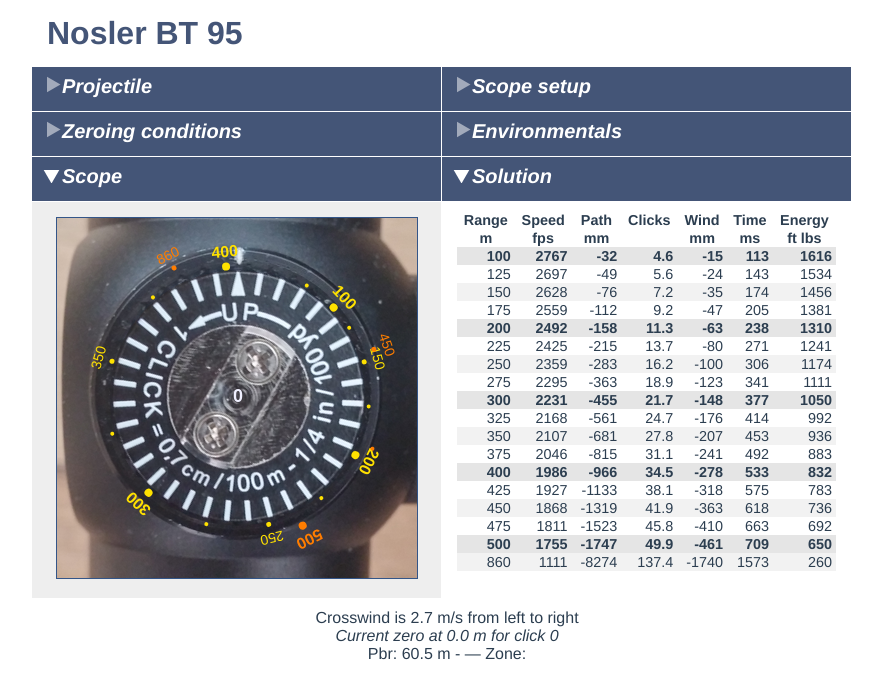
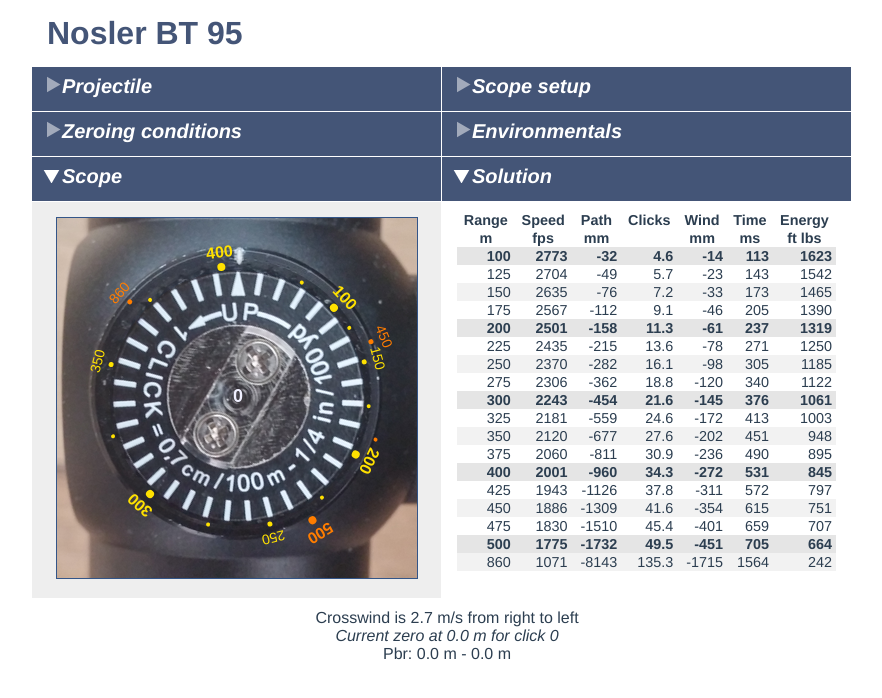
Before and after one commit to johannthorir/vue-standard, a Vue app: page / in a window 1280 px wide. Shown: the top 698 px of the page, without its empty margins (193-1075 px from the left). Built offline with nearby package versions, Linux system fonts and the light colour scheme.

Commit message:
Switching to new solver

```diff
--- a/src/components/Standard.vue
+++ b/src/components/Standard.vue
@@ -1,3 +1,5 @@
+'use strict';
+
 <template>
 <div>
     <h1>{{ projectile.name }}</h1>
@@ -67,10 +69,10 @@
             <Solution :solution="solution" v-if="solution.show"></Solution>
         </div>
         <div class="info">
-            <div>Crosswind is {{ crossWindStrength.toFixed(1) }} m/s from {{ crossWindDirection < 0 ? "left to right" : "right to left "}}</div>
-            <div><i>Current zero at {{solution.zeroAt.toFixed(1)}} m for click {{ scopeInfo.currentClick - zeroInfo.click }}</i></div>
-            <div>Pbr: {{ solution.maxpathrange.toFixed(1) }} m - <span v-if="!isNaN(solution.outerpathrange)">{{ solution.outerpathrange.toFixed(1)}} m</span>
-            &mdash; Zone: <span v-if="!isNaN(solution.outerpath)">{{ ((solution.maxpath - solution.outerpath)*1000).toFixed(0)}} mm.</span></div>
+            <div>Crosswind is {{ crossWindStrength.toFixed(1) }} m/s from {{ crossWindDirection > 0 ? "left to right" : "right to left "}}</div>
+            <div><i>Current zero at {{solution.envelope.zeros.far.toFixed(1)}} m for click {{ scopeInfo.currentClick - zeroInfo.click }}</i></div>
+            <div>Pbr: {{ solution.envelope.pbr.near.toFixed(1) }} m - {{solution.envelope.pbr.far.toFixed(1) }} m
+            <span v-if="solution.envelope.maxPoint.y > 0"> &mdash; Zone: {{ ((solution.envelope.maxPoint.y * 2)*1000).toFixed(0)}} mm.</span></div>
         </div>
 
     </div>
@@ -196,11 +198,17 @@
 import StandardModel from './standard-model-wc.js';
 import Scope from './Scope.vue';
 import Vue from 'vue';
- /*
+import PointMassBallisticSolver from './bcd.js';
+
+
+var bcd = new PointMassBallisticSolver();
+
+/*
 var state = {
   source : null,
   initial : { x : 0, y : 0 },
 };
+
 
 
 Vue.directive('rotator', {
@@ -266,6 +274,9 @@
     NoneInteger:         { unit: "",         step: 1,     precision: 0, a: 0,  b: 1                 },
     Celsius:             { unit: "°C",       step: 0.1,   precision: 1, a: 0,  b: 1                 },
     CelsiusAsFahrenheit: { unit: "°F",       step: 0.1,   precision: 1, a: 32, b: 1.8               },
+    RADasDegrees:        { unit: "°",        step: 1,     precision: 0, a: 0,  b: 180.0/Math.PI     },
+    RADasClock:          { unit: "o'clock",  step: 1,     precision: 0, a: 0,  b: 6/Math.PI         },
+    RADAsMil:            { unit: "MIL",      step: 1,     precision: 0, a: 0,  b: 3200/Math.PI      },
     Degrees:             { unit: "°",        step: 1,     precision: 0, a: 0,  b: 1                 },
     DegreesAsClock:      { unit: "o'clock",  step: 1,     precision: 0, a: 0,  b: 12/360            },
     DegreesAsMil:        { unit: "MIL",      step: 1,     precision: 0, a: 0,  b: 6400/360          },
@@ -273,6 +284,10 @@
     MRADasCM:            { unit: "cm/100m",  step: 0.10,  precision: 1, a: 0,  b: 10                },
     MRADasIN:            { unit: "in/100yd", step: 0.05,  precision: 2, a: 0,  b: 3.60000009259259  },
     MRADasMOA:           { unit: "MOA",      step: 0.01,  precision: 2, a: 0,  b: 3.43774677078494  },
+    RADasMRAD:           { unit: "mrad",     step: 0.01,  precision: 2, a: 0,  b: 1000              },
+    RADasCM:             { unit: "cm/100m",  step: 0.10,  precision: 1, a: 0,  b: 10000             },
+    RADasIN:             { unit: "in/100yd", step: 0.05,  precision: 2, a: 0,  b: 3600.00009259259  },
+    RADasMOA:            { unit: "MOA",      step: 0.01,  precision: 2, a: 0,  b: 3437.74677078494  },
     HPA:                 { unit: "hPa",      step:1,      precision: 0, a: 0,  b: 1                 },
     HPAasINHG:           { unit: "inHg",     step:0.1,    precision: 1, a: 0,  b: 0.029529983071445 }
 };
@@ -286,7 +301,6 @@
 
 /* eslint key-spacing: 'off' */
 /* eslint no-multi-spaces : 'off' */
-// const localWeather = "http://api.openweathermap.org/data/2.5/weather?units=metric&id=3415496&appid=befec05f975ea0def35e4d528bd0695f"
 const localWeather = "https://vpn.kiesel.is/weather/keflavik.json"
 
 export default {
@@ -301,7 +315,7 @@
                         title : "KEF Environment at " + new Date(d.dt * 1000).toLocaleTimeString("IS-is"),
                         show : true,
                         windspeed     : d.wind.speed, // ms.
-                        winddirection : d.wind.deg, // degrees
+                        winddirection : d.wind.deg / 180 * Math.PI, // radians
                         temperature   : d.main.temp, // °C
                         pressure      : d.main.pressure,
                         shootdirection: this.environment.shootdirection
@@ -319,75 +333,69 @@
         bound : function(value, min, max) {
             return Math.max(min, Math.min(value, max));
         },
+        solve : function() {
+            var projectile_bc      = this.bound(this.projectile.bc, 0.1, 1.0);
+            var projectile_mass    = this.bound(this.projectile.weight, 1, 1000) / 15432; // grain to kg.
+            var reference          = this.bound(this.scopeInfo.height, 0.0,100) / 1000; // mm to metre.
 
-        solve : function() {
-            var projectile_bc           = this.bound(this.projectile.bc, 0.1, 1.0);
-            var zeroInfo_range          = this.bound(this.zeroInfo.range, 50,1000);
-            var zeroInfo_speed          = this.bound(this.zeroInfo.speed, 500, 5000);
-            var zeroInfo_pressure       = this.bound(this.zeroInfo.pressure,       910.0, 1100.0);
-            var zeroInfo_temperature    = this.bound(this.zeroInfo.temperature,     -30.0, 50.0);
-            var environment_temperature = this.bound(this.environment.temperature,  -30.0, 50.0);
-            var environment_pressure    = this.bound(this.environment.pressure,    910.0, 1100.0);
-            // console.log("Solving...")
-            var  sighting_temperature  = this.sm.celsius_to_fahrenheit(this.zeroInfo.temperature);
-            var  sighting_pressure     = this.sm.hPa_to_inHg(zeroInfo_pressure);
-            var  temperature           = this.sm.celsius_to_fahrenheit(this.environment.temperature);
-            var  air_pressure          = this.sm.hPa_to_inHg(this.environment.pressure);
-            var  bc_at_zero            = this.sm.AtmCorrect(projectile_bc, 0, sighting_pressure, sighting_temperature, 0.5 );
+            var zeroRange          = this.bound(this.zeroInfo.range, 50, 1000);
+            var zeroSpeed          = this.bound(this.zeroInfo.speed, 500, 5000) / 3.28084; // fps to metre
+            var zeroPressure       = this.bound(this.zeroInfo.pressure,       910.0, 1100.0);
+            var zeroTemperature    = this.bound(this.zeroInfo.temperature,     -30.0, 50.0);
+            var zeroOffset         = this.zeroInfo.offset / 1000; // mm to metre
 
-            this.projectile.adjustedSpeed = zeroInfo_speed + (environment_temperature - zeroInfo_temperature)*this.projectile.tempSens;
-            this.projectile.adjustedBC    = this.sm.AtmCorrect(projectile_bc, 0, air_pressure, temperature, 0.5 );
-            this.zeroInfo.zeroAngle = this.sm.ZeroAngle(
-                bc_at_zero,
-                zeroInfo_speed,
-                this.scopeInfo.height / 25.4,
-                zeroInfo_range / 0.9144,
-                this.zeroInfo.offset / 25.4
-            );
-            // console.log("zero bc: " + bc_at_zero + " adjustedBC: " + this.projectile.adjustedBC)
-            // console.log("zero speed: " + zeroInfo_speed + " adjustedSpeed:"  + this.projectile.adjustedSpeed)
-            var res = this.sm.SolveAll(
-                this.projectile.adjustedBC,
-                this.projectile.weight,
-                this.projectile.adjustedSpeed,
-                this.scopeInfo.height / 25.4,
-                0.0,
-                this.sm.RadtoDeg((this.scopeInfo.currentClick - this.zeroInfo.click)*this.scopeInfo.verClick / 1000) + this.zeroInfo.zeroAngle,
-                this.environment.windspeed / 0.44704,
-                this.environment.winddirection - this.environment.shootdirection
-            );
-            this.solution.maxpath        = res.maxpath * 0.0254; // in -> m
-            this.solution.maxpathrange   = res.maxpathrange * 0.9144; // yd -> m
-            this.solution.outerpath      = res.outerpath * 0.0254; // in -> m
-            this.solution.outerpathrange = res.outerpathrange * 0.9144; // yd -> m
-            this.solution.zeroAt         = res.zeroat * 0.9144; // yd -> m
-            // console.log(res);
-            var newPath = [];
-            for (var k in this.solution.path) {
-                var r    = this.solution.path[k].x; // meters.
-                var type = this.solution.path[k].u;
-                var oneClick = Math.tan(this.scopeInfo.verClick/1000) * r ;
-                // our path is in metric, so convert from imperial in the standard-model.
-                newPath[k] = {
-                    x : r,
-                    y : res.solutions[r].y, // mm
-                    c : res.solutions[r].y / oneClick,
-                    z : res.solutions[r].z,
-                    v : res.solutions[r].v, // leave in fps
-                    e : this.projectile.weight * Math.pow(res.solutions[r].v, 2) / 450380.0, // foot lbs as
-                    t : res.solutions[r].t,
-                    u : type
+            var envTemperature    = this.bound(this.environment.temperature,  -30.0, 50.0);
+            var envPressure       = this.bound(this.environment.pressure,       910.0, 1100.0);
+            var envSpeed          = zeroSpeed + (envTemperature - zeroTemperature)*this.projectile.tempSens;
+            var envWindspeed      = this.bound(this.environment.windspeed,     0.0,  40.0);
+            var envWinddirection  = (this.environment.winddirection - this.environment.shootdirection);
+            var zeroEnvironment    = new bcd.EnvironmentalFactors(zeroTemperature, zeroPressure, 0.5, 0.0, 0.0);
+            var currentEnvironment = new bcd.EnvironmentalFactors(envTemperature, envPressure, 0.5, envWindspeed, envWinddirection);
+
+            let angle =  bcd.getZeroingAngle(zeroRange, zeroOffset, zeroSpeed, projectile_mass, projectile_bc, reference, zeroEnvironment);
+            let scopeClick = this.scopeInfo.verClick; // rad
+            let clicks = angle / scopeClick;
+            // console.log('-----------------------------------------------------------------')
+            // console.log(`Zero angle is ${(angleMrad).toFixed(2)} mrad or ${clicks.toFixed(1)} clicks`);
+            angle += (this.scopeInfo.currentClick - this.zeroInfo.click) * scopeClick;
+
+            let range = this.solution.path[this.solution.path.length - 1].x;
+            let trajectory = bcd.getTrajectory(range + 0.1, angle , envSpeed, projectile_mass, projectile_bc, reference, currentEnvironment);
+            let envelope = bcd.getEnvelope(trajectory);
+            let rangeIndex = 0;
+            let newPath = [];
+            for (let i = 1; i < trajectory.length && rangeIndex < this.solution.path.length; i++) {
+                let point = trajectory[i];
+                if (point.x >  this.solution.path[rangeIndex].x) {
+                    var r    = this.solution.path[rangeIndex].x; // meters.
+                    var type = this.solution.path[rangeIndex].u;
+                    var oneClick = Math.tan(this.scopeInfo.verClick) * r ;
+                    // our path is in metric, so convert from imperial in the standard-model.
+                    newPath[rangeIndex] = {
+                        x : r,
+                        y : point.y, // mm
+                        c : point.y / oneClick,
+                        z : point.w,
+                        v : point.v * 3.28084,  // leave in fps
+                        e : this.projectile.weight * Math.pow(point.v * 3.28084, 2) / 450380.0, // foot lbs
+                        t : point.t,
+                        u : type
+                    }
+                    let lastPoint = trajectory[i - 1];
+                    let x =  this.solution.path[rangeIndex++].x;
+                    let res = bcd.linearInterpolate(x, lastPoint, point);
                 }
             }
-            Vue.set(this.solution, "path", newPath);
-        }
+            Vue.set(this.solution, 'envelope', envelope);
+            Vue.set(this.solution, 'path',     newPath);
+        },
     },
     computed : {
         crossWindStrength: function() {
-            return Math.abs(this.sm.CrossWind(this.environment.windspeed, this.environment.winddirection - this.environment.shootdirection))
+            return Math.abs(bcd.crossWind(this.environment.windspeed, (this.environment.winddirection - this.environment.shootdirection)))
         },
         crossWindDirection: function() {
-            return Math.sign(this.sm.CrossWind(this.environment.windspeed, this.environment.winddirection - this.environment.shootdirection))
+            return Math.sign(bcd.crossWind(this.environment.windspeed, (this.environment.winddirection - this.environment.shootdirection)))
         }
     },
     created : function() {
@@ -412,8 +420,9 @@
                 offset: [ Units.MM, Units.MMasCM, Units.MMasIN ],
                 scopeClick: [ Units.NoneInteger ],
                 temperature: [ Units.Celsius, Units.CelsiusAsFahrenheit ],
-                direction: [ Units.Degrees, Units.DegreesAsClock, Units.DegreesAsMil ],
-                clickSize: [Units.MRAD, Units.MRADasCM, Units.MRADasIN, Units.MRADasMOA ],
+                //direction: [ Units.Degrees, Units.DegreesAsClock, Units.DegreesAsMil ],
+                direction: [ Units.RADasDegrees, Units.RADasClock, Units.RADasMil ],
+                clickSize: [Units.RADasMRAD, Units.RADasCM, Units.RADasIN, Units.RADasMOA ],
                 pressure: [ Units.HPA, Units.HPAasINHG ],
             },
             msg: 'Bleh',
@@ -447,8 +456,8 @@
                 title    : 'Scope setup',
                 show     : false,
                 height   : 44, // mm height above boreline.
-                verClick : 0.07, // mrad
-                horClick : 0.07, // mrad
+                verClick : 0.00007, // rad
+                horClick : 0.00007, // rad
                 clicksPrTurn : 35,
                 currentClick : 0, // current click on the scope.
                 accumulated : 0.0, // accumulated clicks
@@ -460,20 +469,20 @@
                 title : 'Environmentals',
                 show : false,
                 windspeed     : 3.0, // ms.
-                winddirection : 63, // degrees
+                winddirection : 63/180*Math.PI, // radians
                 temperature   : -1, // °C
                 pressure      : 1017,
-                shootdirection : 180 // degrees
+                shootdirection : 180/180*Math.PI // radians
             },
             // ballistic solution to the zero information.
             solution : {
                 title: 'Solution',
                 show: true,
-                zeroAt: 0,
-                maxpath: 0,
-                maxpathrange: 0,
-                outerpath: 0,
-                outerpathrange: 0,
+                envelope: {
+                    maxPoint: { x:0.0, y:0.0, w:0.0, t:0.0 },
+                    pbr: { near:0.0, far:0.0 },
+                    zeros : {near:0.0, far:0.0 }
+                },
                 path: [
                     { x: 100, y: -0.032, c:   -4.6, z: 0.015, v: 2762, t: 0.113, e: 0, u: 'X' },
                     { x: 125, y: -0.032, c:   -5.7, z: 0.015, v: 2762, t: 0.113, e: 0, u: 'z' },
--- a/src/components/bcd.js
+++ b/src/components/bcd.js
@@ -267,7 +267,7 @@
     }
 
     function main(ranges) {
-        let range = ranges[ranges.length - 1]; // Distance over which to plot results
+        let range = ranges[ranges.length - 1].x; // Distance over which to plot results
         let muzzleVelocityMps = 932.7; // Metres per second
         let massGrains = 95; // Mass of the bullet in grains
         let bc = 0.19; // G1 ballistic coefficient
@@ -294,9 +294,9 @@
         let rangeIndex = 0;
         for (let i = 1; i < trajectory.length && rangeIndex < ranges.length; i++) {
             let point = trajectory[i];
-            if (point.x > ranges[rangeIndex]) {
+            if (point.x > ranges[rangeIndex].x) {
                 let lastPoint = trajectory[i - 1];
-                let x = ranges[rangeIndex++];
+                let x = ranges[rangeIndex++].x;
                 let res = linearInterpolate(x, lastPoint, point);
                 console.log(`${res.x}\t${res.v.toFixed(1)}\t${(res.y * 1000).toFixed(0)}\t${res.t.toFixed(3)}\t${(res.w * 1000).toFixed(0)}`);
             }
@@ -304,10 +304,13 @@
         console.log(`Highest point reached at ${envelope.maxPoint.x.toFixed(1)} m : ${(envelope.maxPoint.y * 1000).toFixed(1)} mm`);
         console.log(`Point blank range from  ${envelope.pbr.near.toFixed(0)} m to  ${envelope.pbr.far.toFixed(0)} m with a vital zone size of ${(envelope.maxPoint.y * 2000).toFixed(0)} mm`);
     }
+
     this.main = main;
     this.EnvironmentalFactors = EnvironmentalFactors;
     this.getZeroingAngle = getZeroingAngle;
     this.getTrajectory = getTrajectory;
     this.getEnvelope = getEnvelope;
     this.linearInterpolate = linearInterpolate;
+    this.crossWind = crossWind;
+    this.headWind  = headWind;
 }
```
